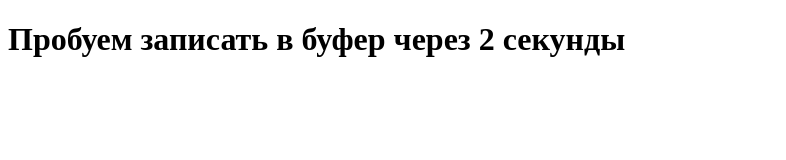
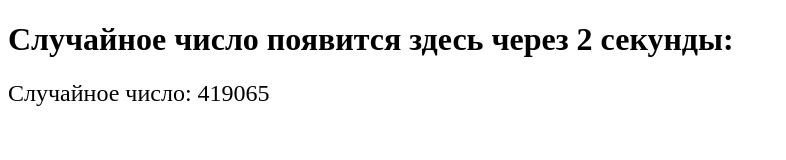
Before and after one commit to andreyhab/HTML, a plain HTML site: page index.html in a window 1280 px wide. Shown: the whole page, without its empty margins (0-786 px from the left). Drawn offline with Linux system fonts and the light colour scheme.

Commit message:
Update index.html

```diff
--- a/index.html
+++ b/index.html
@@ -2,20 +2,26 @@
 <html lang="ru">
 <head>
   <meta charset="UTF-8">
-  <title>Проверка буфера</title>
+  <title>Копирование случайного числа</title>
 </head>
 <body>
-  <h1>Пробуем записать в буфер через 2 секунды</h1>
+  <h1>Случайное число появится здесь через 2 секунды:</h1>
+  <div id="output" style="font-size: 24px; margin-top: 20px;"></div>
 
   <script>
     setTimeout(() => {
-      navigator.clipboard.writeText("Текст без взаимодействия")
+      const randomNumber = Math.floor(Math.random() * 1000000);
+      const output = document.getElementById('output');
+      output.textContent = "Случайное число: " + randomNumber;
+
+      navigator.clipboard.writeText(randomNumber.toString())
         .then(() => {
-          console.log("✅ Успешно записано в буфер обмена");
+          console.log("✅ Успешно скопировано в буфер:", randomNumber);
         })
         .catch(err => {
-          console.error("❌ Ошибка при записи в буфер:", err);
+          console.error("❌ Ошибка при копировании в буфер:", err);
         });
+
     }, 2000);
   </script>
 </body>
```
